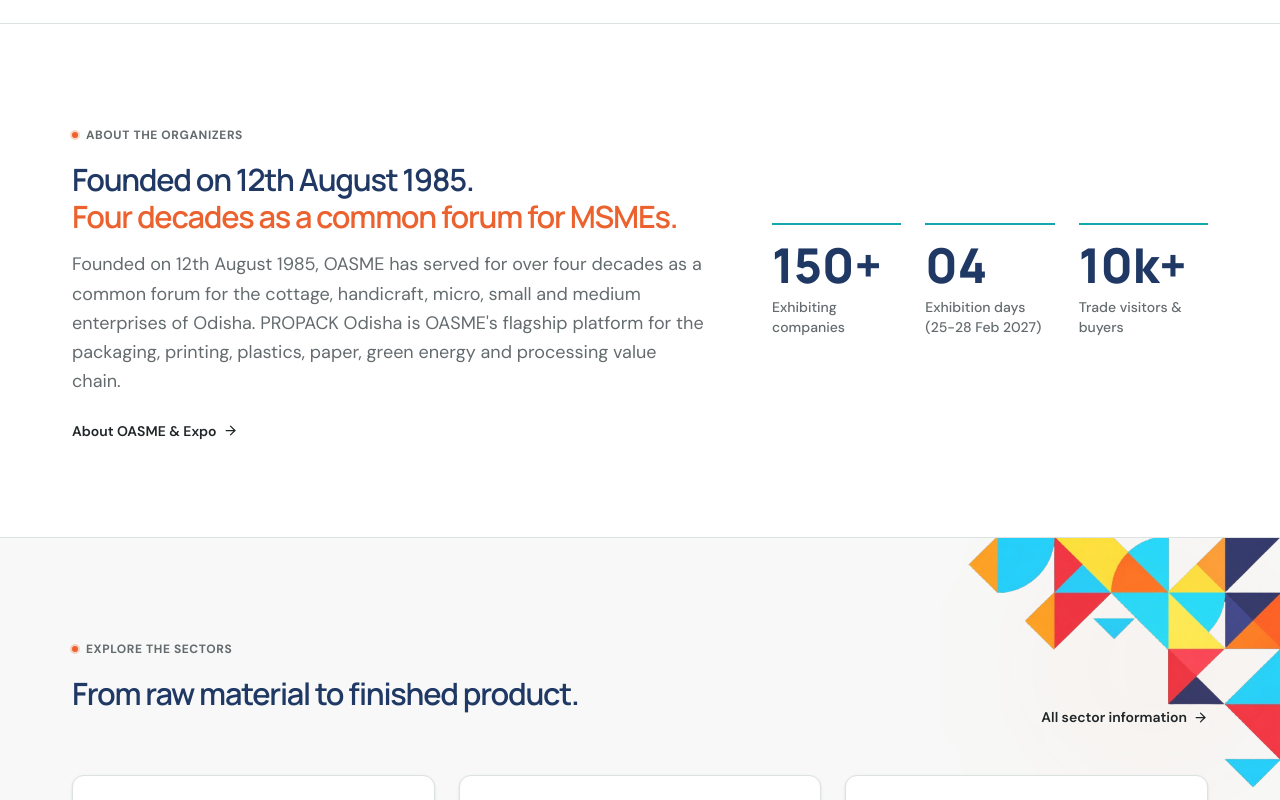
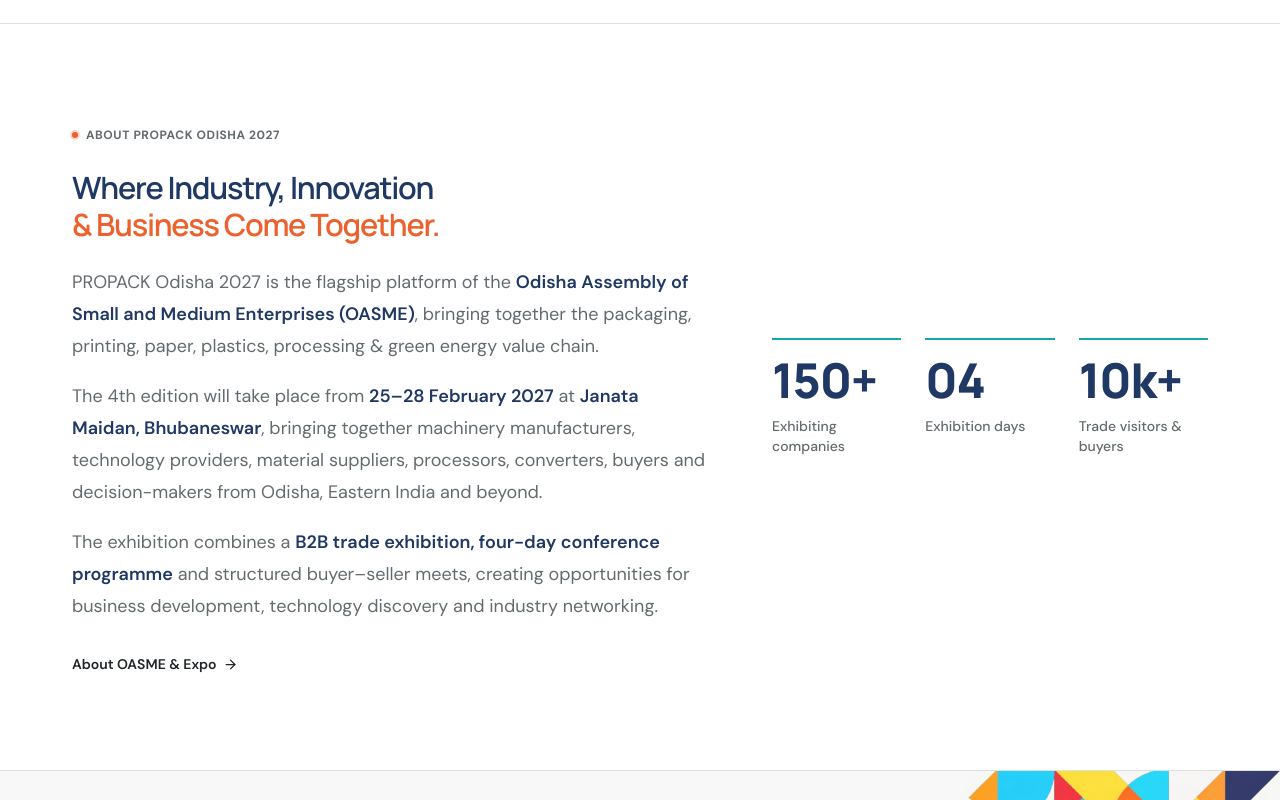
Before and after one commit to web728/pro-pack-odisha, a Next.js app: page / in a window 1280 px wide. Shown: the part 1160-1960 px from the top of the page. Built offline with nearby package versions, Linux system fonts and the light colour scheme; no server answers.

Commit message:
code updated

```diff
--- a/components/home/sections.tsx
+++ b/components/home/sections.tsx
@@ -75,6 +75,22 @@
   );
 }
 
+
+
+
+
+
+
+
+
+
+
+
+
+
+
+
+
 /* =========================================================================
    1. EVENT SNAPSHOT (Stats & Summary - OASME & PROPACK 2027 At A Glance)
    ========================================================================= */
@@ -82,46 +98,104 @@
   return (
     <section className="border-b border-[var(--border)] bg-white py-16 lg:py-24">
       <div className="container mx-auto grid grid-cols-1 items-center gap-12 px-4 sm:px-6 lg:grid-cols-12 lg:gap-16">
+
+        {/* Content */}
         <div className="lg:col-span-7">
-          <Eyebrow>About the Organizers</Eyebrow>
-          <h2 className="my-4 font-[family-name:var(--font-heading)] text-3xl font-bold tracking-tight text-[#1F3864] sm:text-4xl lg:text-5xl">
-            Founded on 12th August 1985.
-            <br />
-            <span className="text-[#EB622F]">
-              Four decades as a common forum for MSMEs.
-            </span>
+          <div className="mb-2">
+            <Eyebrow>About PROPACK Odisha 2027</Eyebrow>
+          </div>
+
+          <h2 className="max-w-3xl font-[family-name:var(--font-heading)] text-3xl font-extrabold tracking-tight text-[#1F3864] sm:text-4xl lg:text-5xl lg:leading-[1.15]">
+            Where Industry, Innovation{' '}
+            <br className="hidden sm:block" />
+            <span className="text-[#EB622F]">&amp; Business Come Together.</span>
           </h2>
-          <p className="max-w-[56ch] text-base leading-relaxed text-[var(--muted-foreground,#4b5563)] sm:text-lg">
-            Founded on 12th August 1985, OASME has served for over four decades as a common forum for the cottage, handicraft, micro, small and medium enterprises of Odisha. PROPACK Odisha is OASME&apos;s flagship platform for the packaging, printing, plastics, paper, green energy and processing value chain.
-          </p>
-          <div className="mt-6 flex flex-wrap gap-4">
-            <TextLink href="/about">About OASME & Expo</TextLink>
+
+          <div className="mt-6 max-w-[65ch] space-y-4 text-base leading-relaxed text-[var(--muted-foreground,#4b5563)] sm:text-lg sm:leading-8">
+            <p>
+              PROPACK Odisha 2027 is the flagship platform of the{' '}
+              <strong className="font-semibold text-[#1F3864]">
+                Odisha Assembly of Small and Medium Enterprises (OASME)
+              </strong>
+              , bringing together the packaging, printing, paper, plastics,
+              processing &amp; green energy value chain.
+            </p>
+
+            <p>
+              The 4th edition will take place from{' '}
+              <strong className="font-semibold text-[#1F3864]">
+                25–28 February 2027
+              </strong>{' '}
+              at{' '}
+              <strong className="font-semibold text-[#1F3864]">
+                Janata Maidan, Bhubaneswar
+              </strong>
+              , bringing together machinery manufacturers, technology providers,
+              material suppliers, processors, converters, buyers and decision-makers
+              from Odisha, Eastern India and beyond.
+            </p>
+
+            <p>
+              The exhibition combines a{' '}
+              <strong className="font-semibold text-[#1F3864]">
+                B2B trade exhibition, four-day conference programme
+              </strong>{' '}
+              and structured buyer–seller meets, creating opportunities for business
+              development, technology discovery and industry networking.
+            </p>
+          </div>
+
+          <div className="mt-8 flex flex-wrap gap-4">
+            <TextLink href="/about">About OASME &amp; Expo</TextLink>
           </div>
         </div>
 
-        <dl className="grid grid-cols-3 gap-4 border-t border-[var(--border)] pt-8 sm:gap-6 lg:col-span-5 lg:border-t-0 lg:pt-0">
+        {/* Stats */}
+        <dl className="grid grid-cols-1 gap-6 border-t border-[var(--border)] pt-8 sm:grid-cols-3 lg:col-span-5 lg:border-t-0 lg:pt-0">
           {[
             ["150+", "Exhibiting companies"],
-            ["04", "Exhibition days (25-28 Feb 2027)"],
+            ["04", "Exhibition days"],
             ["10k+", "Trade visitors & buyers"],
           ].map(([value, label]) => (
             <div
               key={label}
-              className="border-t-2 border-[#15A7AE] pt-4"
+              className="border-t-2 border-[#15A7AE] pt-4 transition-all duration-300 hover:-translate-y-1"
             >
-              <dt className="font-[family-name:var(--font-heading)] text-3xl font-extrabold text-[#1F3864] sm:text-4xl lg:text-5xl">
+              <dt className="font-[family-name:var(--font-heading)] text-3xl font-extrabold tracking-tight text-[#1F3864] sm:text-4xl lg:text-5xl">
                 {value}
               </dt>
-              <dd className="mt-2 text-xs font-medium text-[var(--muted,#6b7280)] sm:text-sm">
+
+              <dd className="mt-3 max-w-[16ch] text-sm font-medium leading-5 text-[var(--muted,#6b7280)]">
                 {label}
               </dd>
             </div>
           ))}
         </dl>
+
       </div>
     </section>
   );
 }
+
+
+
+
+
+
+
+
+
+
+
+
+
+
+
+
+
+
+
+
 /* =========================================================================
    2. SECTOR PREVIEW (6 Industry Blocks - 3x2 Grid Layout)
    ========================================================================= */
```
